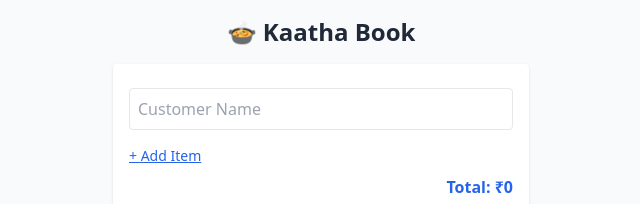
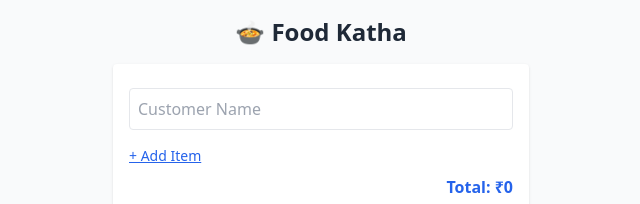
Before and after one commit to alphathehacker/foodkaathabook, a website: page public/index.html in a window 1280 px wide. Shown: the top 204 px of the page, 319-959 px from the left. Drawn offline with nearby package versions, Linux system fonts and the light colour scheme; sample sign-in values are in the browser's storage.

Commit message:
Update index.html

```diff
--- a/public/index.html
+++ b/public/index.html
@@ -3,12 +3,12 @@
 <head>
   <meta charset="UTF-8" />
   <meta name="viewport" content="width=device-width, initial-scale=1.0"/>
-  <title>🍲 KAATHA BOOK </title>
+  <title>🍲 Food Katha</title>
   <script src="app.js" defer></script>
   <script src="https://cdn.tailwindcss.com"></script>
 </head>
 <body class="bg-gray-50 text-gray-800 p-4 max-w-md mx-auto">
-  <h1 class="text-2xl font-bold mb-4 text-center">🍲 Kaatha Book </h1>
+  <h1 class="text-2xl font-bold mb-4 text-center">🍲 Food Katha</h1>
 
   <form id="transaction-form" class="bg-white p-4 rounded shadow space-y-2 mb-4">
     <input type="hidden" id="edit-id" />
```
